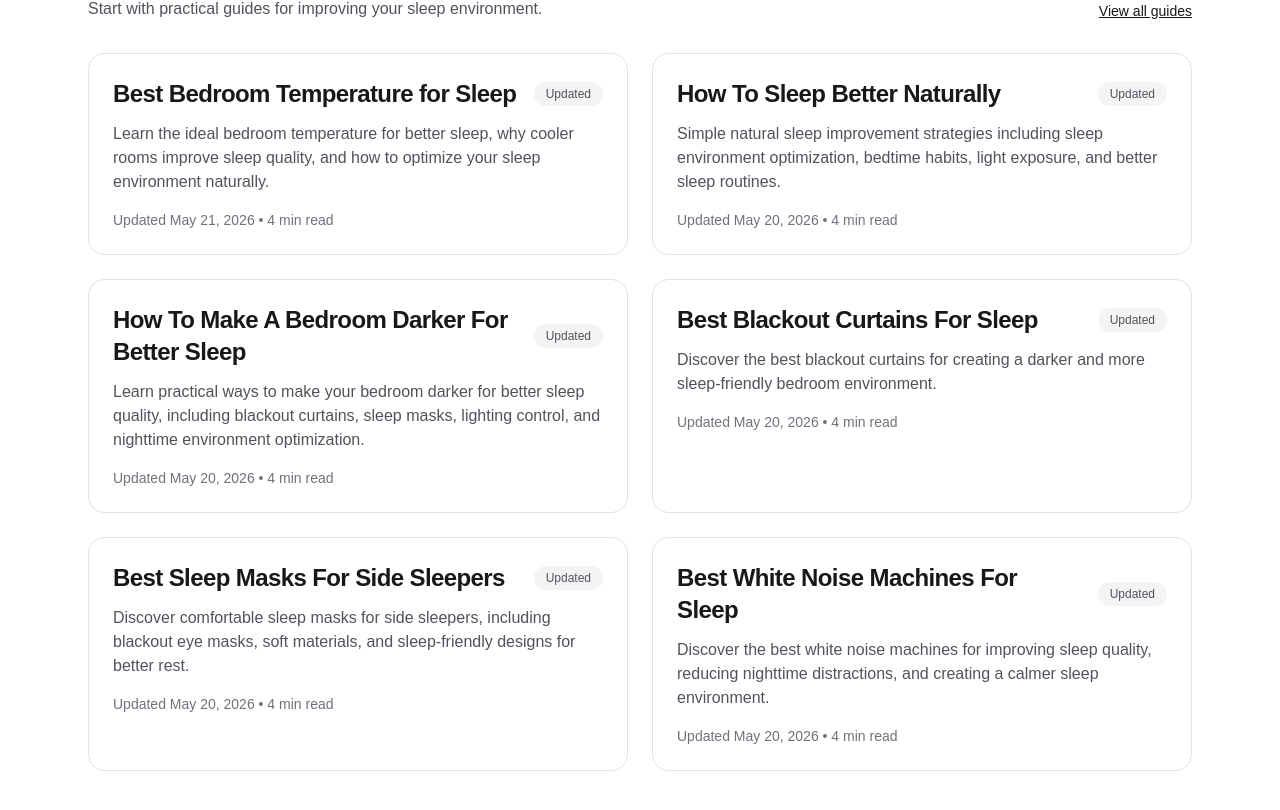
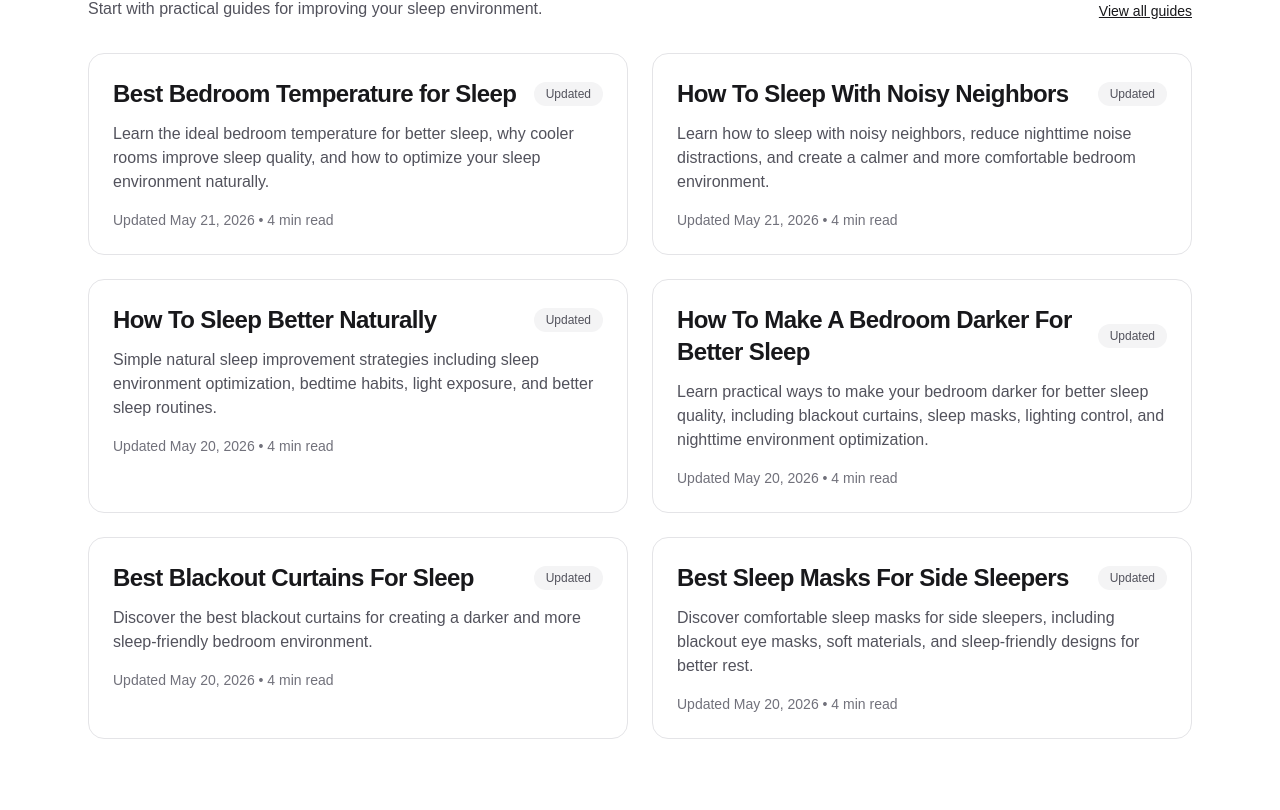
Before and after one commit to Lee-ciang/sleep-project, a Next.js app: page / in a window 1280 px wide. Shown: the part 1307-2117 px from the top of the page. Built offline with nearby package versions, Linux system fonts and the light colour scheme.

Commit message:
Refresh noisy neighbors guide update date

```diff
--- a/content/guides/how-to-sleep-with-noisy-neighbors.ts
+++ b/content/guides/how-to-sleep-with-noisy-neighbors.ts
@@ -86,7 +86,7 @@ Creating a quieter and more relaxing sleep environment may support better rest o
     "earplugs",
     "sleep comfort",
   ],
-  updatedAt: "2026-05-20",
+  updatedAt: "2026-05-21",
   readingTime: "4 min read",
   category: "Noise & Sound",
 };
```
